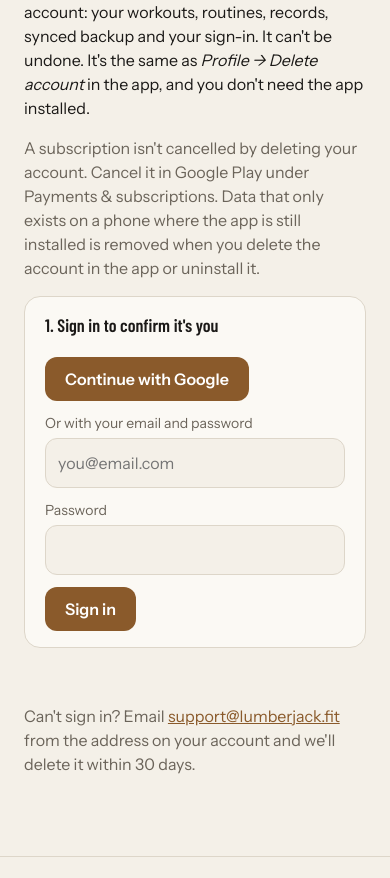
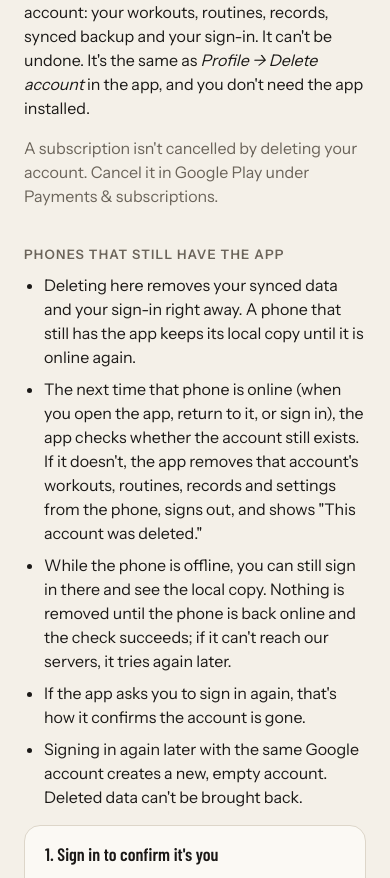
Before and after one commit to AAAloui/lumberjack-site, a plain HTML site: page delete-account.html in a window 390 px wide. Shown: the part 176-1054 px from the top of the page. Drawn offline with Linux system fonts and the light colour scheme.

Commit message:
Document what the app does after a web account deletion
Delete-account page explains what happens on phones that still have
the app (online and offline); privacy policy and support FAQ mention it
briefly. Matches the app fix that hasn't shipped yet, so it stays on
its own branch until that release.

Co-Authored-By: Claude Opus 5.5 <noreply@anthropic.com>

```diff
--- a/delete-account.html
+++ b/delete-account.html
@@ -27,7 +27,17 @@
 <main class="doc">
   <h1>Delete your account</h1>
   <p>This permanently deletes your Lumberjack account: your workouts, routines, records, synced backup and your sign-in. It can't be undone. It's the same as <em>Profile &rarr; Delete account</em> in the app, and you don't need the app installed.</p>
-  <p class="muted">A subscription isn't cancelled by deleting your account. Cancel it in Google Play under Payments &amp; subscriptions. Data that only exists on a phone where the app is still installed is removed when you delete the account in the app or uninstall it.</p>
+  <p class="muted">A subscription isn't cancelled by deleting your account. Cancel it in Google Play under Payments &amp; subscriptions.</p>
+
+  <!-- TODO(maintainer): publish this section only once the app release with deleted-account handling is live; add its version number here if useful. -->
+  <h2>Phones that still have the app</h2>
+  <ul>
+    <li>Deleting here removes your synced data and your sign-in right away. A phone that still has the app keeps its local copy until it is online again.</li>
+    <li>The next time that phone is online (when you open the app, return to it, or sign in), the app checks whether the account still exists. If it doesn't, the app removes that account's workouts, routines, records and settings from the phone, signs out, and shows "This account was deleted."</li>
+    <li>While the phone is offline, you can still sign in there and see the local copy. Nothing is removed until the phone is back online and the check succeeds; if it can't reach our servers, it tries again later.</li>
+    <li>If the app asks you to sign in again, that's how it confirms the account is gone.</li>
+    <li>Signing in again later with the same Google account creates a new, empty account. Deleted data can't be brought back.</li>
+  </ul>
 
   <section id="signin" class="panel">
     <strong>1. Sign in to confirm it's you</strong>
```
Also changed, not shown: privacy.html (+1 -1 lines), support.html (+1 -0 lines).
